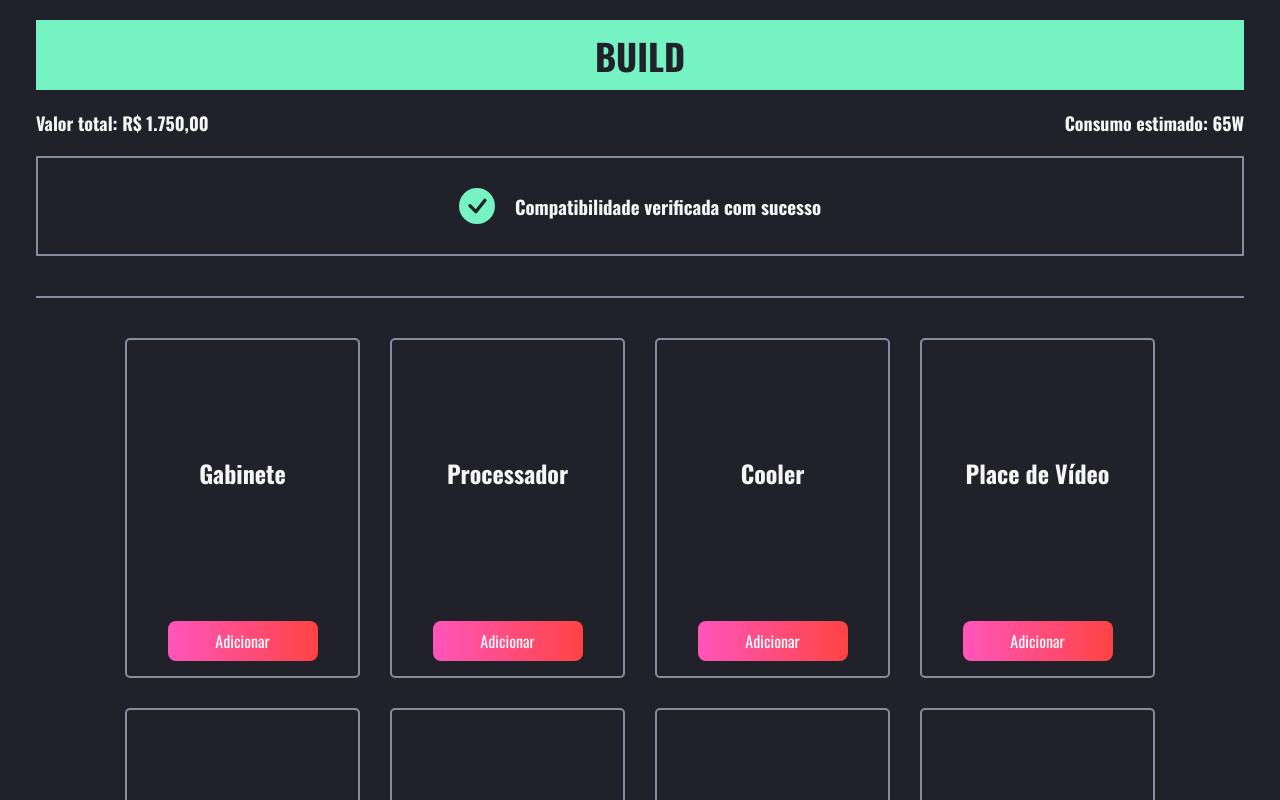
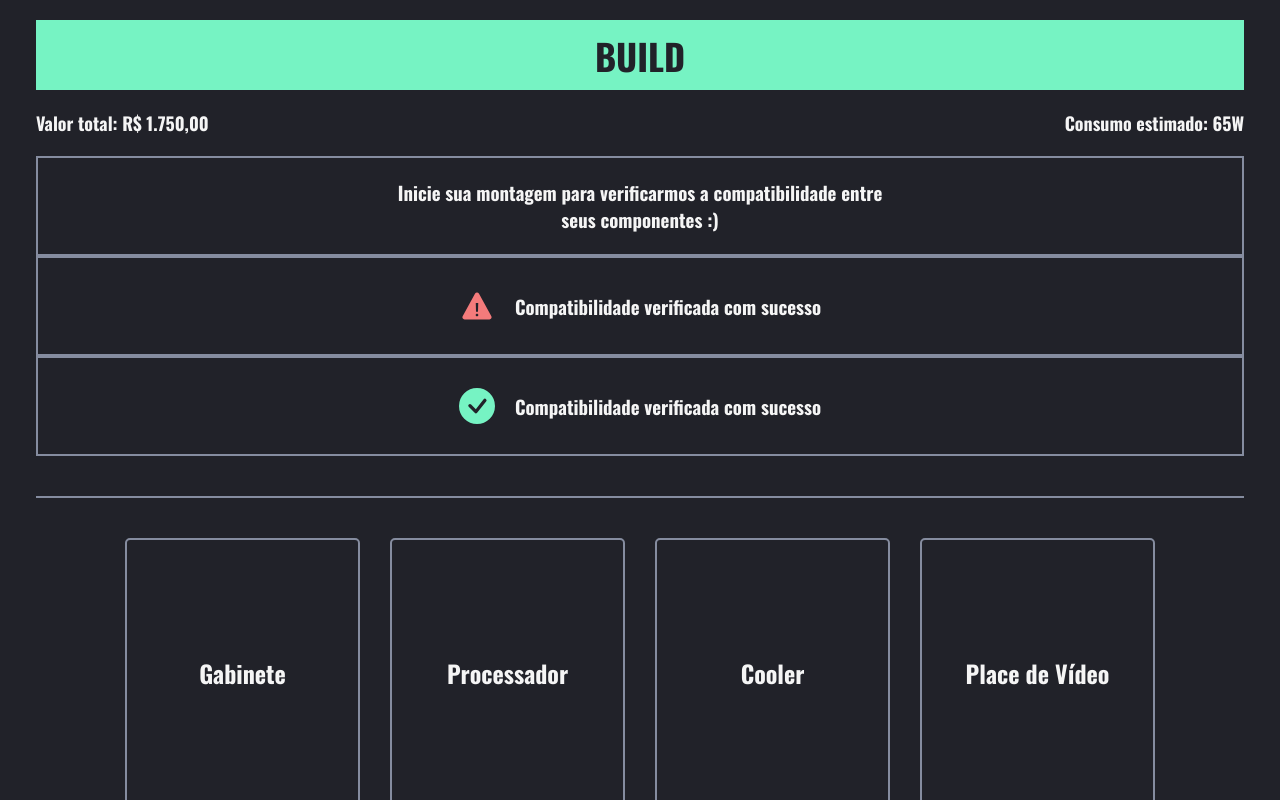
Before and after one commit to igormgg/pc-builder-capstone-q2, a React (Create React App) app: page /build in a window 1280 px wide. Shown: the top 800 px of the page. Built offline with nearby package versions, Linux system fonts and the light colour scheme.

Commit message:
test: vercel--env

```diff
--- a/src/pages/Build/index.jsx
+++ b/src/pages/Build/index.jsx
@@ -14,7 +14,7 @@ const Build = () => {
           <h3 id="total">Valor total: R$ 1.750,00</h3>
           <h3 id="psu">Consumo estimado: 65W</h3>
         </div>
-        {/* <div className="validation_status">
+        <div className="validation_status">
           <div className="content">
             <h3>
               Inicie sua montagem para verificarmos a compatibilidade entre seus
@@ -27,7 +27,7 @@ const Build = () => {
             <IoIosWarning></IoIosWarning>
             <h3>Compatibilidade verificada com sucesso</h3>
           </div>
-        </div> */}
+        </div>
         <div className="validation_status">
           <div className="content success">
             <BsCheckCircleFill></BsCheckCircleFill>
```
